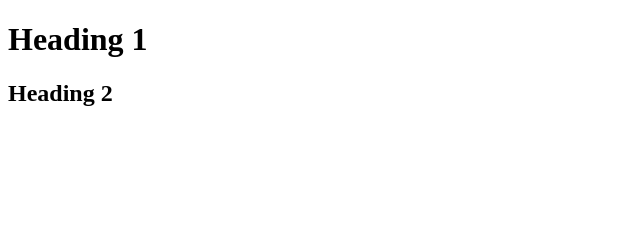
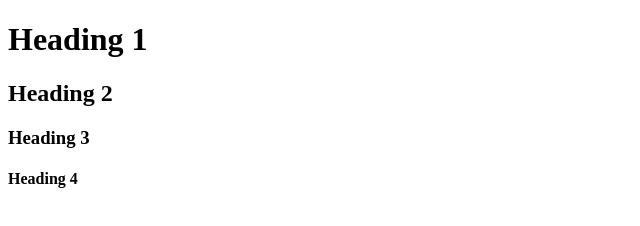
Before and after one commit to TusharKhatale16/my-first-practice-repo, a plain HTML site: page index.html in a window 1280 px wide. Shown: the whole page, without its empty margins (0-640 px from the left). Drawn offline with Linux system fonts and the light colour scheme.

Commit message:
h3 and h4 added

```diff
--- a/index.html
+++ b/index.html
@@ -6,5 +6,7 @@
 <body>
     <h1>Heading 1</h1>
     <h2>Heading 2</h2>
+    <h3>Heading 3</h3>
+    <h4>Heading 4</h4>
 </body>
 </html>
```
